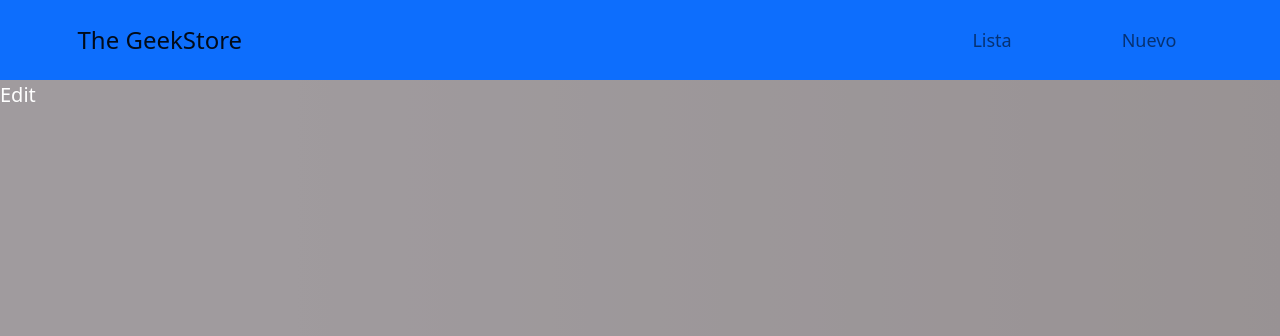
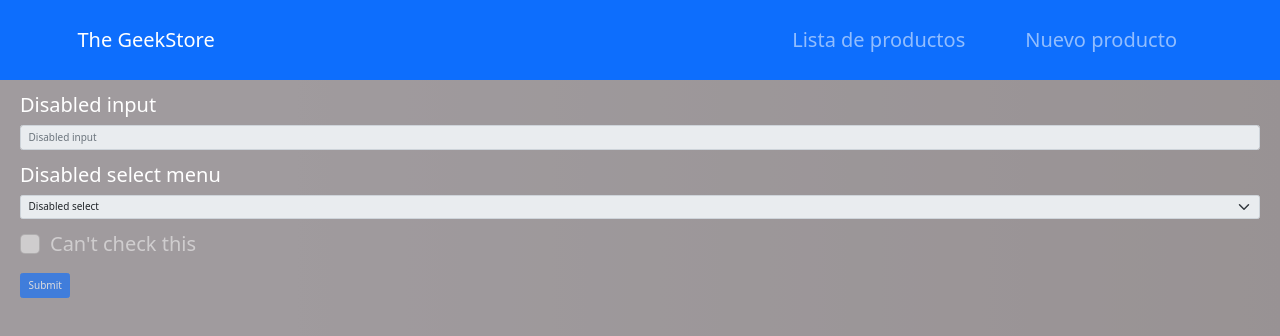
Before and after one commit to GilbertArdila/fullApp-2-adminmodule, a React (Vite) app: page /pages/geek/new in a window 1280 px wide. Shown: the top 336 px of the page. Built offline with nearby package versions, Linux system fonts and the light colour scheme.

Commit message:
API and productoApi done, bringing info to the main table

```diff
--- a/package.json
+++ b/package.json
@@ -10,7 +10,9 @@
     "preview": "vite preview"
   },
   "dependencies": {
+    "axios": "^1.4.0",
     "bootstrap": "^5.1.3",
+    "prop-types": "^15.8.1",
     "react": "^18.2.0",
     "react-bootstrap": "^2.7.4",
     "react-dom": "^18.2.0",
--- a/src/App.jsx
+++ b/src/App.jsx
@@ -16,6 +16,7 @@ function App() {
         <BrowserRouter>
           <Routes>
             <Route path='/' element={<Menu/>}>
+                  <Route path='/' element={<Home/>}/>
                   <Route path='pages/geeks' element={<Home/>}/>
                   <Route path='pages/geek/new' element={<Edit/>}/>
                   <Route path='*' element={<NotFound/>}/>
--- /dev/null
+++ b/src/api/api.js
@@ -0,0 +1 @@
+export const URL = 'https://fullapp-1-backend-production.up.railway.app/api/v1';
--- /dev/null
+++ b/src/api/productoApi.js
@@ -0,0 +1,35 @@
+import axios from "axios";
+import { URL } from "./api";
+
+export async function getProductos() {
+  const response = await axios.get(`${URL}/geeks`);
+  return response.data;
+}
+
+export async function getProductoById(id) {
+  const response = await axios.get(`${URL}/geeks/${id}`);
+  return response.data;
+}
+
+export async function saveProducto(producto) {
+  const id = producto.id;
+
+  if (id) {
+    delete producto.id;
+    const response = await axios.put(`${URL}/geeks/${id}`, producto);
+    return response.data;
+  } else {
+    const response = await axios.post(`${URL}/geeks`, producto);
+    return response.data;
+  }
+}
+
+export async function deleteProducto(id) {
+  const response = await axios.delete(`${URL}/geeks/${id}`);
+  return response.data;
+}
+
+export async function getCategorias() {
+  const response = await axios.get(`${URL}/categories`);
+  return response.data;
+}
--- a/src/components/Edit/Edit.jsx
+++ b/src/components/Edit/Edit.jsx
@@ -1,8 +1,34 @@
+import Button from 'react-bootstrap/Button';
+import Form from 'react-bootstrap/Form';
 
+import Layout from "../../layouts/layout/Layout"
 
 const Edit = () => {
   return (
-    <div>Edit</div>
+    <Layout>
+      <Form>
+      <fieldset disabled>
+        <Form.Group className="mb-3">
+          <Form.Label htmlFor="disabledTextInput">Disabled input</Form.Label>
+          <Form.Control id="disabledTextInput" placeholder="Disabled input" />
+        </Form.Group>
+        <Form.Group className="mb-3">
+          <Form.Label htmlFor="disabledSelect">Disabled select menu</Form.Label>
+          <Form.Select id="disabledSelect">
+            <option>Disabled select</option>
+          </Form.Select>
+        </Form.Group>
+        <Form.Group className="mb-3">
+          <Form.Check
+            type="checkbox"
+            id="disabledFieldsetCheck"
+            label="Can't check this"
+          />
+        </Form.Group>
+        <Button type="submit">Submit</Button>
+      </fieldset>
+    </Form>
+    </Layout>
   )
 }
 
--- a/src/components/Home/Home.jsx
+++ b/src/components/Home/Home.jsx
@@ -1,8 +1,92 @@
+import { useEffect, useState } from "react";
+import Table from 'react-bootstrap/Table';
+
+
+import Layout from "../../layouts/layout/Layout"
+import { getProductos, saveProducto } from "../../api/productoApi";
+import { Link } from "react-router-dom";
 
 
 const Home = () => {
+
+  const [geeks, setGeeks] = useState([]);
+  const [search, setSearch] = useState('');
+
+
+
+  useEffect(() => {
+    save();
+  }, [geeks])
+
+  const save = async () => {
+    const response = await getProductos();
+    setGeeks(response);
+  }
+
+  const removeProducto =  (id) => {
+     saveProducto(id);
+    save();
+  }
+
+  const addProducto = () => {
+    <Link to="/pages/geek/new" />
+  }
+
+  const editProducto = (id) => {
+    <Link to={`/pages/geek/${id}`} />
+  }
+
+  const busqueda = (e) => {
+    setSearch(e.target.value);
+  }
+
+  let filteredGeeks = !search ? geeks : geeks.filter(geek => geek.nombre.toLowerCase()
+  .includes(search.toLowerCase()));
+
+
   return (
-    <div>este es el home</div>
+    <Layout >
+      <div>
+        <div className="d-flex justify-content-between flex-wrap flex-md-nowrap align-items-center pt-3 pb-2 mb-3 border-bottom">
+          <h2>The GeekStore</h2>
+          <div className="btn-toolbar mb-2 mb-md-0">
+            <button type="button" className="btn btn-sm btn-outline-secondary" onClick={addProducto}>Agregar</button>
+          </div>
+        </div>
+      </div>
+      <div className="d-flex justify-content-between flex-wrap flex-md-nowrap align-items-center pt-3 pb-2 mb-3 border-bottom">
+      <input type="text" placeholder="Buscar" onChange={busqueda}/>
+      </div>
+     <Table striped bordered hover>
+      <thead style={{ width: "100%" }}>
+        <tr>
+          <th style={{ width: "1/10" }}>Nombre</th>
+          <th style={{ width: "1/10" }}>Categoria</th>
+          <th style={{ width: "2/10" }}>Descripcion</th>
+          <th style={{ width: "1/10" }}>Precio</th>
+          <th style={{ width: "1/10" }}>Cantidad</th>
+          <th style={{ width: "2/10" }}>Url</th>
+        </tr>
+      </thead>
+      <tbody>
+        {filteredGeeks.map((geek) => (
+          <tr key={geek.id}>
+            <td>{geek.name}</td>
+            <td>{geek.category.name}</td>
+            <td>{geek.description}</td>
+            <td>{geek.price}</td>
+            <td>{geek.quantity}</td>
+            <td>{geek.url}</td>
+            <td>
+              <button type="button" className="btn btn-sm btn-outline-secondary" onClick={() => editProducto(geek.id)}>Editar</button>
+              <button type="button" className="btn btn-sm btn-outline-secondary" onClick={() => removeProducto(geek.id)}>Eliminar</button>
+            </td>
+          </tr>
+        ))}
+
+      </tbody>
+    </Table>
+    </Layout>
   )
 }
 
--- /dev/null
+++ b/src/layouts/layout/Layout.jsx
@@ -0,0 +1,16 @@
+import PropTypes from 'prop-types'
+import './index.css'
+
+const Layout = ({children}) => {
+
+    Layout.propTypes = {
+        children: PropTypes.node.isRequired,
+      }
+  return (
+    <div className='layout' >
+      {children}
+    </div>
+  )
+}
+
+export default Layout
--- /dev/null
+++ b/src/layouts/layout/index.css
@@ -0,0 +1,9 @@
+.layout{
+    display: flex;
+    flex-direction: column;
+    height: calc(100vh - 80px);
+    width: 100vw;
+    padding: 10px 20px;
+
+
+}
--- a/src/layouts/menu/Menu.jsx
+++ b/src/layouts/menu/Menu.jsx
@@ -8,18 +8,16 @@ import './index.css';
 function Menu() {
   return (
     <>
-    <Navbar bg="primary" expand="lg" style={{height:'80px',fontSize:'large'}} >
-      <Container>
-        <Navbar.Brand as={Link} to='/pages/geeks' style={{fontSize:'24px',zIndex:'10'}}>The GeekStore</Navbar.Brand>
-        <Navbar.Toggle aria-controls="basic-navbar-nav" />
-        <Navbar.Collapse id="basic-navbar-nav">
-          <Nav className="me-auto " style={{position:'relative',left:'70%'}}>
-            <Nav.Link  as={Link} to='/pages/geeks' style={{margin: '0 50px'}}>Lista</Nav.Link>
-            <Nav.Link  as={Link} to='/pages/geek/new' style={{margin: '0 50px'}}>Nuevo</Nav.Link>
+    <Navbar bg="primary" variant="dark" style={{height:'80px'}}>
+        <Container>
+          <Navbar.Brand as={Link} to='/pages/geeks'style={{left:'0',fontSize:'2rem'}} >The GeekStore</Navbar.Brand>
+          <Nav className="me-auto" style={{position:'relative',left:'50%',fontSize:'2rem'}}>
+            <Nav.Link as={Link} to='/pages/geeks' style={{marginRight:'50px'}}>Lista de productos</Nav.Link>
+            <Nav.Link as={Link} to='/pages/geek/new'>Nuevo producto</Nav.Link>
+
           </Nav>
-        </Navbar.Collapse>
-      </Container>
-    </Navbar>
+        </Container>
+      </Navbar>
     <section>
         <Outlet></Outlet>
     </section>
```
Also changed, not shown: 1 other file (tests, documents, lock files or other folders).
